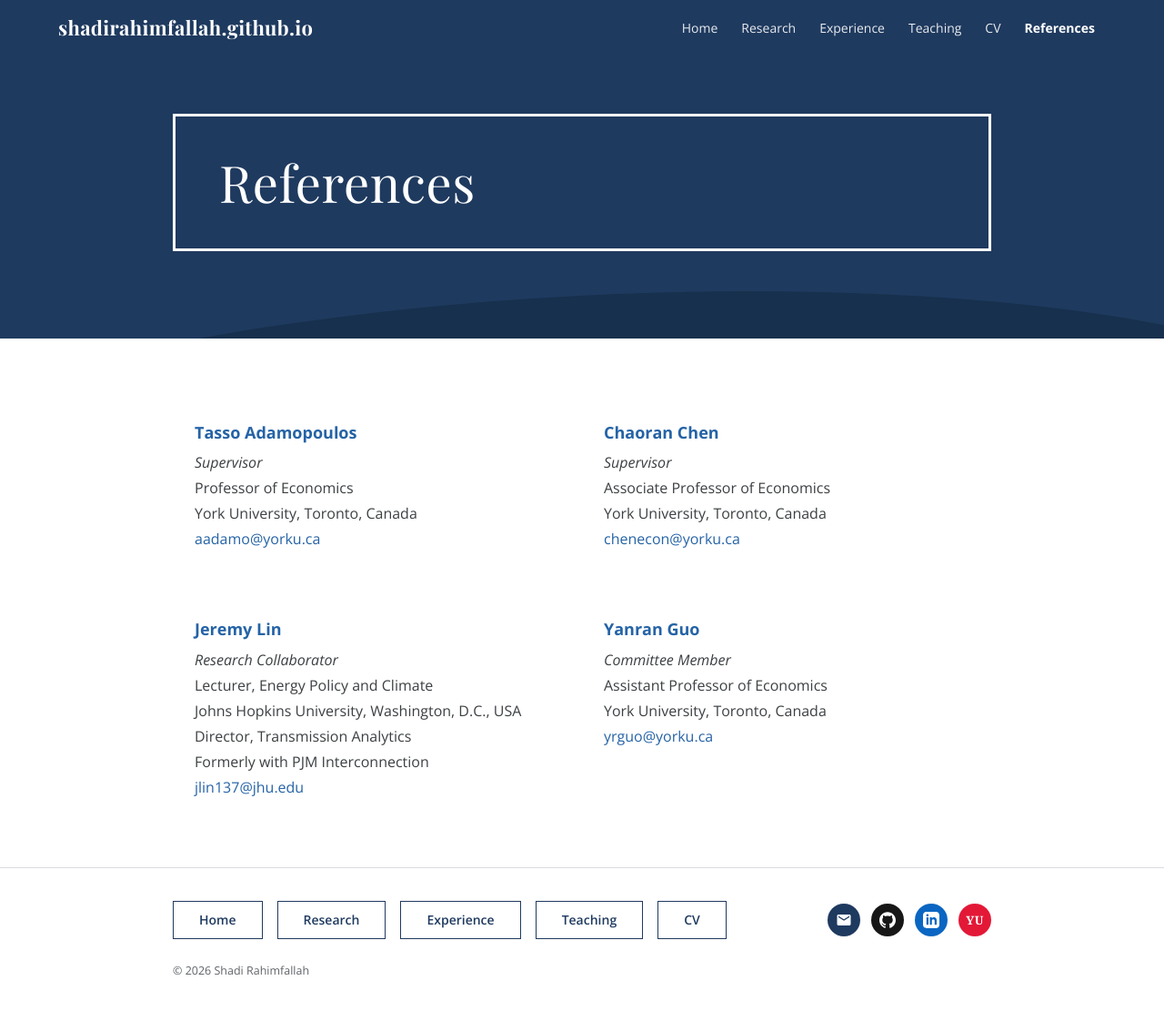
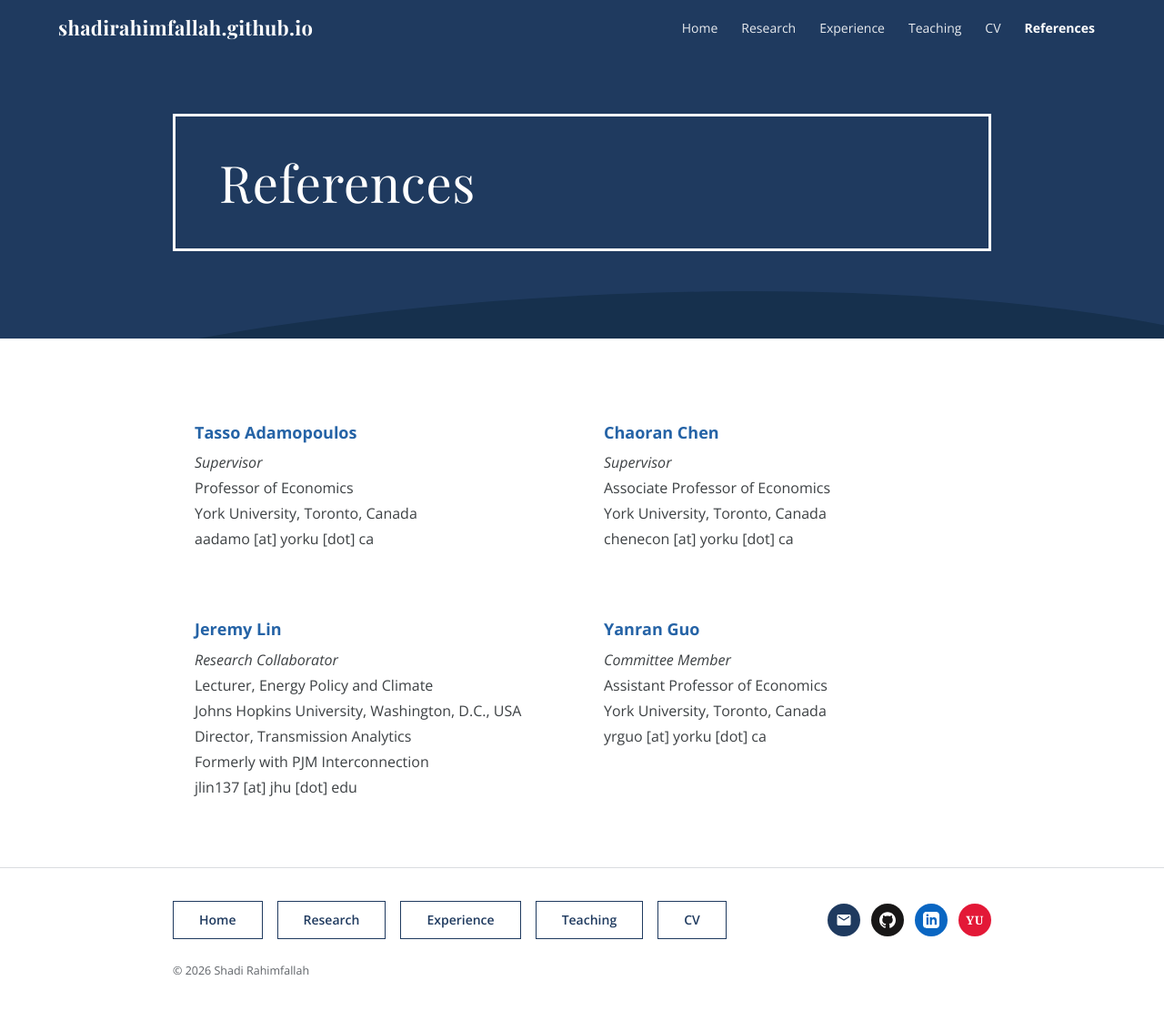
Before and after one commit to ShadiRahimfallah/ShadiRahimfallah.github.io, a Jekyll site: the page references.html, which Jekyll copies as it is, in a window 1280 px wide and 1125 px high. Shown: the top 1111 px of the window at 91% size. Built offline with Jekyll 4.4.1, drawn with Linux system fonts in a browser that asks for light colours.

Commit message:
Add files via upload

```diff
--- a/references.html
+++ b/references.html
@@ -46,7 +46,7 @@
       <p class="role">Supervisor</p>
       <p>Professor of Economics</p>
       <p>York University, Toronto, Canada</p>
-      <p><a href="mailto:aadamo@yorku.ca">aadamo@yorku.ca</a></p>
+      <p class="email">aadamo [at] yorku [dot] ca</p>
     </div>
 
     <div class="ref">
@@ -54,7 +54,7 @@
       <p class="role">Supervisor</p>
       <p>Associate Professor of Economics</p>
       <p>York University, Toronto, Canada</p>
-      <p><a href="mailto:chenecon@yorku.ca">chenecon@yorku.ca</a></p>
+      <p class="email">chenecon [at] yorku [dot] ca</p>
     </div>
 
     <div class="ref">
@@ -64,7 +64,7 @@
       <p>Johns Hopkins University, Washington, D.C., USA</p>
       <p>Director, Transmission Analytics</p>
       <p>Formerly with PJM Interconnection</p>
-      <p><a href="mailto:jlin137@jhu.edu">jlin137@jhu.edu</a></p>
+      <p class="email">jlin137 [at] jhu [dot] edu</p>
     </div>
 
     <div class="ref">
@@ -72,7 +72,7 @@
       <p class="role">Committee Member</p>
       <p>Assistant Professor of Economics</p>
       <p>York University, Toronto, Canada</p>
-      <p><a href="mailto:yrguo@yorku.ca">yrguo@yorku.ca</a></p>
+      <p class="email">yrguo [at] yorku [dot] ca</p>
     </div>
 
   </div>
@@ -88,7 +88,7 @@
       <a href="files/Shadi_Rahimfallah_PhD_Econ_YorU_CV.pdf">CV</a>
     </div>
     <div class="footer-social">
-      <a class="s-email" href="mailto:shadirf@yorku.ca" title="Email" aria-label="Email"><svg viewBox="0 0 24 24" xmlns="http://www.w3.org/2000/svg"><path d="M20 4H4c-1.1 0-2 .9-2 2v12c0 1.1.9 2 2 2h16c1.1 0 2-.9 2-2V6c0-1.1-.9-2-2-2zm0 4-8 5-8-5V6l8 5 8-5v2z"/></svg></a>
+      <a class="s-email" href="#" data-u="shadirf" data-d="yorku.ca" title="Email" aria-label="Email"><svg viewBox="0 0 24 24" xmlns="http://www.w3.org/2000/svg"><path d="M20 4H4c-1.1 0-2 .9-2 2v12c0 1.1.9 2 2 2h16c1.1 0 2-.9 2-2V6c0-1.1-.9-2-2-2zm0 4-8 5-8-5V6l8 5 8-5v2z"/></svg></a>
       <a class="s-github" href="https://github.com/ShadiRahimfallah" title="GitHub" aria-label="GitHub"><svg viewBox="0 0 24 24" xmlns="http://www.w3.org/2000/svg"><path d="M12 .297c-6.63 0-12 5.373-12 12 0 5.303 3.438 9.8 8.205 11.385.6.113.82-.258.82-.577 0-.285-.01-1.04-.015-2.04-3.338.724-4.042-1.61-4.042-1.61C4.422 18.07 3.633 17.7 3.633 17.7c-1.087-.744.084-.729.084-.729 1.205.084 1.838 1.236 1.838 1.236 1.07 1.835 2.809 1.305 3.495.998.108-.776.417-1.305.76-1.605-2.665-.3-5.466-1.332-5.466-5.93 0-1.31.465-2.38 1.235-3.22-.135-.303-.54-1.523.105-3.176 0 0 1.005-.322 3.3 1.23.96-.267 1.98-.399 3-.405 1.02.006 2.04.138 3 .405 2.28-1.552 3.285-1.23 3.285-1.23.645 1.653.24 2.873.12 3.176.765.84 1.23 1.91 1.23 3.22 0 4.61-2.805 5.625-5.475 5.92.42.36.81 1.096.81 2.22 0 1.606-.015 2.896-.015 3.286 0 .315.21.69.825.57C20.565 22.092 24 17.592 24 12.297c0-6.627-5.373-12-12-12"/></svg></a>
       <a class="s-linkedin" href="https://www.linkedin.com/in/shadi-rahimfallah-aba9539b" title="LinkedIn" aria-label="LinkedIn"><svg viewBox="0 0 24 24" xmlns="http://www.w3.org/2000/svg"><path d="M19 0h-14c-2.761 0-5 2.239-5 5v14c0 2.761 2.239 5 5 5h14c2.762 0 5-2.239 5-5v-14c0-2.761-2.238-5-5-5zm-11 19h-3v-11h3v11zm-1.5-12.268c-.966 0-1.75-.79-1.75-1.764s.784-1.764 1.75-1.764 1.75.79 1.75 1.764-.783 1.764-1.75 1.764zm13.5 12.268h-3v-5.604c0-3.368-4-3.113-4 0v5.604h-3v-11h3v1.765c1.396-2.586 7-2.777 7 2.476v6.759z"/></svg></a>
       <a class="s-york" href="https://www.yorku.ca/laps/econ/" target="_blank" rel="noopener" title="York University — Department of Economics" aria-label="York University Department of Economics"><svg viewBox="0 0 24 24" xmlns="http://www.w3.org/2000/svg" aria-hidden="true"><text x="12" y="16.5" text-anchor="middle" font-family="Georgia, 'Times New Roman', serif" font-size="13" font-weight="700" letter-spacing="0.3">YU</text></svg></a>
```
Also changed, not shown: other parts of references.html (+9 -0 lines).
